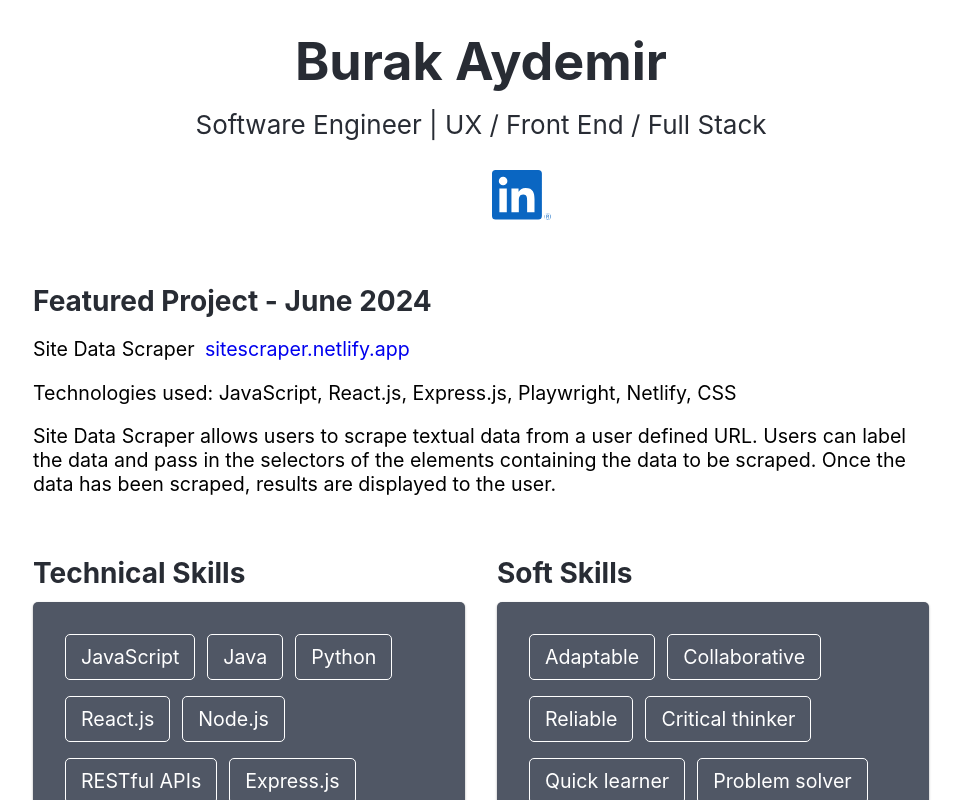
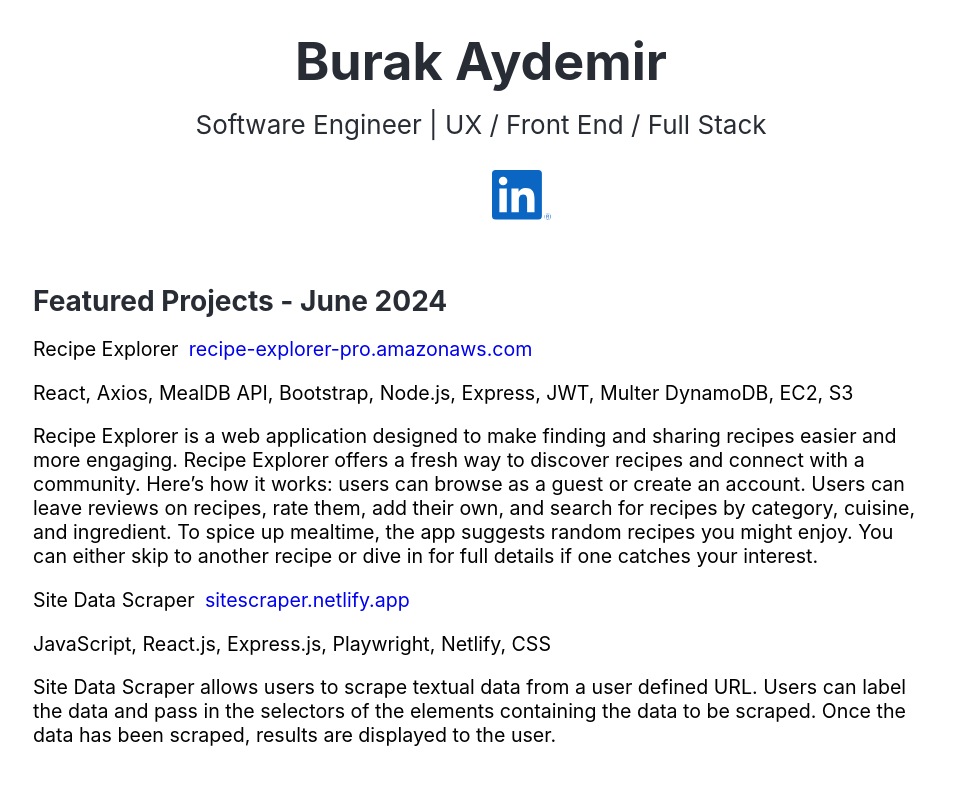
Before and after one commit to BurakAy/burakay.github.io, a React (Create React App) app: page / in a window 1280 px wide. Shown: the top 800 px of the page, without its empty margins (159-1120 px from the left). Built offline with nearby package versions, Linux system fonts and the light colour scheme; no server answers.

Commit message:
Mapping tech projects

```diff
--- a/src/components/Featured.js
+++ b/src/components/Featured.js
@@ -1,6 +1,6 @@
 import "../styles/Featured.css";
 
-function Featured() {
+function Featured({ techProjects }) {
   const month = [
     "January",
     "February",
@@ -13,34 +13,32 @@ function Featured() {
     "September",
     "October",
     "November",
-    "December",
+    "December"
   ];
   const d = new Date();
   const currDate = month[d.getMonth()] + " " + d.getFullYear();
   return (
     <div className="featured-wrapper">
-      <h3 className="section-title">Featured Project - {currDate}</h3>
+      <h3 className="section-title">Featured Projects - {currDate}</h3>
+      {techProjects.map((project, index) => {
+        return (
+          <div key={index} className="projects-container">
             <p>
-        Site Data Scraper{" "}
+              {project.title}&nbsp;
               <a
                 className="app-link"
-          href="https://sitescraper.netlify.app/"
+                href={project.link}
                 target="_blank"
                 rel="noreferrer"
               >
-          sitescraper.netlify.app
+                {project.linkText}
               </a>
             </p>
-      <p>
-        Technologies used: JavaScript, React.js, Express.js, Playwright,
-        Netlify, CSS
-      </p>
-      <p className="featured__app-description">
-        Site Data Scraper allows users to scrape textual data from a user
-        defined URL. Users can label the data and pass in the selectors of the
-        elements containing the data to be scraped. Once the data has been
-        scraped, results are displayed to the user.
-      </p>
+            <p>{project.techStack}</p>
+            <p className="featured__app-description">{project.description}</p>
+          </div>
+        );
+      })}
     </div>
   );
 }
```
Lines whose indentation alone changed are shown as unchanged.
